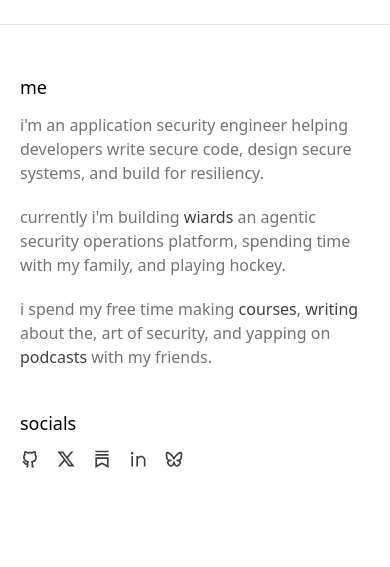
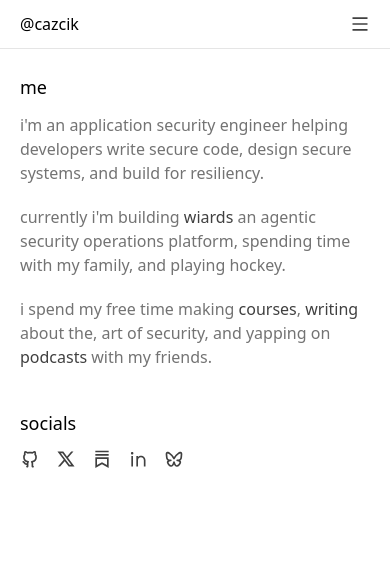
Before and after one commit to cazcik/website, a Next.js app: page / in a window 390 px wide. Shown: the top 567 px of the page. Built offline with nearby package versions, Linux system fonts and the light colour scheme.

Commit message:
mobile nav

```diff
--- /dev/null
+++ b/app/(landing)/_components/mobile-menu.tsx
@@ -0,0 +1,70 @@
+"use client";
+
+import { useState } from "react";
+import { RiCloseLargeLine, RiCloseLine, RiMenuLine } from "@remixicon/react";
+import { Dialog, DialogPanel } from "@headlessui/react";
+
+import NavLink from "./nav-link";
+
+export default function MobileMenu() {
+  const [mobileMenuOpen, setMobileMenuOpen] = useState(false);
+
+  return (
+    <>
+      <button
+        type="button"
+        onClick={() => setMobileMenuOpen(true)}
+        className="flex"
+      >
+        <RiMenuLine className="text-neutral-700 dark:text-neutral-300 hover:text-black dark:hover:text-white size-5" />
+      </button>
+      <Dialog
+        open={mobileMenuOpen}
+        onClose={setMobileMenuOpen}
+        className="sm:hidden"
+      >
+        <div className="fixed inset-0 z-10" />
+        <DialogPanel className="fixed inset-y-0 right-0 z-10 w-full overflow-y-auto bg-white dark:bg-black">
+          <header className="px-5 py-3 border-b border-neutral-200 dark:border-neutral-800">
+            <div className="sm:hidden flex items-center justify-between w-full">
+              <div>
+                <NavLink href="/">@cazcik</NavLink>
+              </div>
+              <div>
+                <button
+                  type="button"
+                  onClick={() => setMobileMenuOpen(false)}
+                  className="flex"
+                >
+                  <RiCloseLargeLine className="text-neutral-700 dark:text-neutral-300 hover:text-black dark:hover:text-white size-5" />
+                </button>
+              </div>
+            </div>
+          </header>
+          <div className="flow-root">
+            <div className="flex flex-col space-y-2 px-5 py-3">
+              <div onClick={() => setMobileMenuOpen(false)}>
+                <NavLink href="/about">About</NavLink>
+              </div>
+              <div onClick={() => setMobileMenuOpen(false)}>
+                <NavLink href="/blog">Blog</NavLink>
+              </div>
+              <div onClick={() => setMobileMenuOpen(false)}>
+                <NavLink href="/courses">Courses</NavLink>
+              </div>
+              <div onClick={() => setMobileMenuOpen(false)}>
+                <NavLink href="/podcasts">Podcasts</NavLink>
+              </div>
+              <div onClick={() => setMobileMenuOpen(false)}>
+                <NavLink href="/uses">Uses</NavLink>
+              </div>
+              <div onClick={() => setMobileMenuOpen(false)}>
+                <NavLink href="/contact">contact</NavLink>
+              </div>
+            </div>
+          </div>
+        </DialogPanel>
+      </Dialog>
+    </>
+  );
+}
--- a/app/(landing)/about/page.tsx
+++ b/app/(landing)/about/page.tsx
@@ -6,7 +6,7 @@ export const metadata: Metadata = {
 
 export default function AboutPage() {
   return (
-    <div className="px-5 py-12 space-y-5">
+    <div className="px-5 py-6 space-y-5">
       <section>
         <h1 className="text-black dark:text-white text-lg pb-3 lowercase">
           About
--- a/app/(landing)/blog/page.tsx
+++ b/app/(landing)/blog/page.tsx
@@ -6,7 +6,7 @@ export const metadata: Metadata = {
 
 export default function BlogPage() {
   return (
-    <div className="px-5 py-12 space-y-5">
+    <div className="px-5 py-6 space-y-5">
       <section>
         <h1 className="text-black dark:text-white text-lg pb-3 lowercase">
           Blog
--- a/app/(landing)/contact/page.tsx
+++ b/app/(landing)/contact/page.tsx
@@ -6,7 +6,7 @@ export const metadata: Metadata = {
 
 export default function ContactPage() {
   return (
-    <div className="px-5 py-12 space-y-5">
+    <div className="px-5 py-6 space-y-5">
       <section>
         <h1 className="text-black dark:text-white text-lg pb-3 lowercase">
           Contact
--- a/app/(landing)/courses/page.tsx
+++ b/app/(landing)/courses/page.tsx
@@ -6,7 +6,7 @@ export const metadata: Metadata = {
 
 export default function CoursesPage() {
   return (
-    <div className="px-5 py-12 space-y-5">
+    <div className="px-5 py-6 space-y-5">
       <section>
         <h1 className="text-black dark:text-white text-lg pb-3 lowercase">
           Courses
--- a/app/(landing)/layout.tsx
+++ b/app/(landing)/layout.tsx
@@ -1,4 +1,5 @@
 import NavLink from "./_components/nav-link";
+import MobileMenu from "./_components/mobile-menu";
 
 export default function LandingLayout({
   children,
@@ -10,8 +11,8 @@ export default function LandingLayout({
   return (
     <div className="flex min-h-dvh flex-col">
       <header className="px-5 py-3 border-b border-neutral-200 dark:border-neutral-800">
-        <div className="hidden sm:flex items-center gap-x-10">
-          <nav className="flex items-center gap-x-7">
+        <div className="flex items-center gap-x-10">
+          <nav className="hidden sm:flex items-center gap-x-7">
             <NavLink href="/">@cazcik</NavLink>
             <NavLink href="/about">About</NavLink>
             <NavLink href="/blog">Blog</NavLink>
@@ -20,6 +21,14 @@ export default function LandingLayout({
             <NavLink href="/uses">Uses</NavLink>
             <NavLink href="/contact">Contact</NavLink>
           </nav>
+          <div className="sm:hidden flex items-center justify-between w-full">
+            <div>
+              <NavLink href="/">@cazcik</NavLink>
+            </div>
+            <div>
+              <MobileMenu />
+            </div>
+          </div>
         </div>
       </header>
       <main className="grow">
--- a/app/(landing)/page.tsx
+++ b/app/(landing)/page.tsx
@@ -10,7 +10,7 @@ export default function IndexPage() {
   return (
     <div>
       <div>
-        <div className="px-5 py-12 space-y-5">
+        <div className="px-5 py-6 space-y-5">
           <section>
             <h1 className="text-black dark:text-white text-lg pb-3">me</h1>
             <p className="lowercase text-neutral-500 dark:text-neutral-400 pb-5">
--- a/app/(landing)/podcasts/page.tsx
+++ b/app/(landing)/podcasts/page.tsx
@@ -6,7 +6,7 @@ export const metadata: Metadata = {
 
 export default function PodcastsPage() {
   return (
-    <div className="px-5 py-12 space-y-5">
+    <div className="px-5 py-6 space-y-5">
       <section>
         <h1 className="text-black dark:text-white text-lg pb-3 lowercase">
           Podcasts
--- a/app/(landing)/uses/page.tsx
+++ b/app/(landing)/uses/page.tsx
@@ -6,7 +6,7 @@ export const metadata: Metadata = {
 
 export default function UsesPage() {
   return (
-    <div className="px-5 py-12 space-y-5">
+    <div className="px-5 py-6 space-y-5">
       <section>
         <h1 className="text-black dark:text-white text-lg pb-3 lowercase">
           Uses
--- a/package.json
+++ b/package.json
@@ -15,6 +15,7 @@
     "react-dom": "^19.0.0"
   },
   "devDependencies": {
+    "@headlessui/react": "^2.2.0",
     "@remixicon/react": "^4.6.0",
     "@tailwindcss/postcss": "^4.0.8",
     "@types/node": "^20",
```
Also changed, not shown: 1 other file (tests, documents, lock files or other folders).
